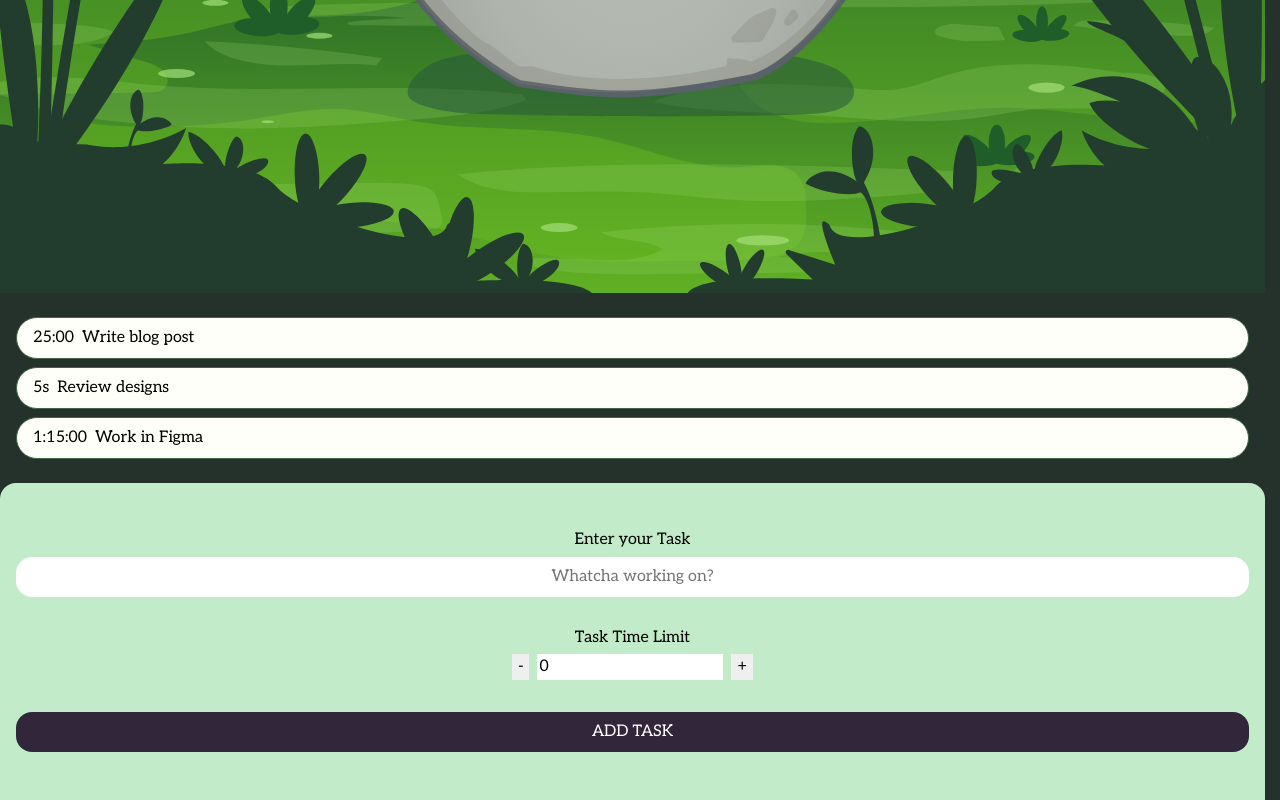
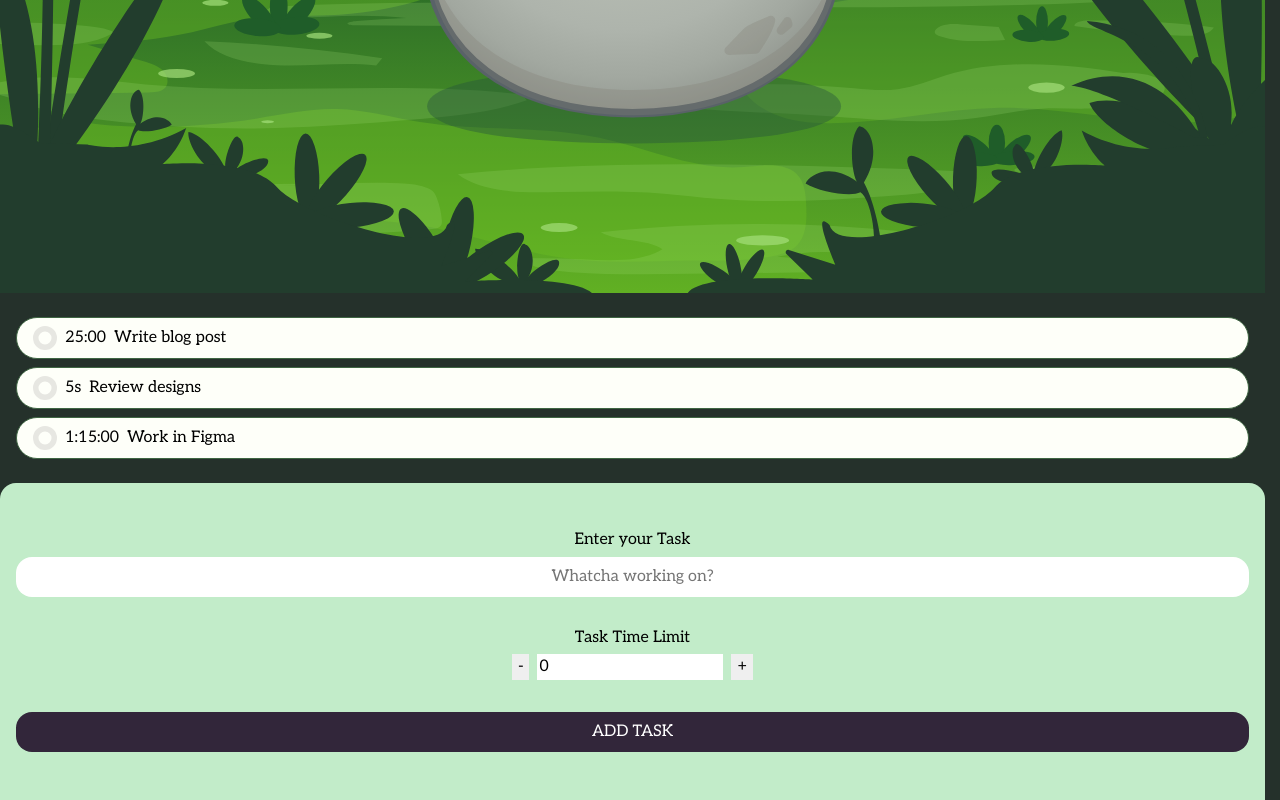
Before and after one commit to GaryWintle/kofun, a Next.js app: page / in a window 1280 px wide. Shown: the part 1052-1852 px from the top of the page. Built offline with nearby package versions, Linux system fonts and the light colour scheme.

Commit message:
added small timers to task list items

```diff
--- a/src/components/CircleTimer/CircleTimer.jsx
+++ b/src/components/CircleTimer/CircleTimer.jsx
@@ -1,11 +1,17 @@
 import styles from '@/components/CircleTimer/CircleTimer.module.css';
 
-const CircleTimer = ({ displayTime, duration }) => {
+const CircleTimer = ({
+  displayTime,
+  duration,
+  timerStrokeWidth = 4,
+  circleWidth = '100%',
+  circlePadding = '5%',
+}) => {
   const currentTime = Math.max(0, displayTime);
 
   const size = 350;
-  const strokeWidth = 4;
-  const backStrokeWidth = 9;
+  const strokeWidth = timerStrokeWidth;
+  const backStrokeWidth = timerStrokeWidth * 2;
   const radius = size / 2 - strokeWidth;
   const circumference = 2 * Math.PI * radius;
   const offset = duration ? circumference * (currentTime / duration) : 0;
@@ -14,7 +20,10 @@ const CircleTimer = ({ displayTime, duration }) => {
 
   return (
     <div className={styles.container}>
-      <svg viewBox="0 0 350 350">
+      <svg
+        style={{ width: circleWidth, padding: circlePadding }}
+        viewBox="0 0 350 350"
+      >
         <defs>
           <radialGradient
             id="timerGradient"
--- a/src/components/CircleTimer/CircleTimer.module.css
+++ b/src/components/CircleTimer/CircleTimer.module.css
@@ -3,11 +3,10 @@
   pointer-events: none;
 }
 
-.container svg {
-  color: rgb(255, 221, 28);
+/* .container svg {
   width: 100%;
   padding: 5%;
-}
+} */
 
 .progressCircle {
   transition: stroke-dashoffset 1s linear;
--- a/src/components/Hero/Hero.jsx
+++ b/src/components/Hero/Hero.jsx
@@ -14,7 +14,7 @@ const Hero = ({ state, dispatch, displayTime, activeTask }) => {
       </div>
 
       <div className={styles.backgroundArt}>
-        <img src="/kofun-background-05.svg" />
+        <img src="/kofun-background-06.svg" />
       </div>
 
       <div className={styles.haniwaCharacter}>
--- a/src/components/TaskListItem/TaskListItem.jsx
+++ b/src/components/TaskListItem/TaskListItem.jsx
@@ -1,6 +1,7 @@
 import clsx from 'clsx';
 import formatTime from '@/utils/formatTime';
 import styles from '@/components/TaskListItem/TaskListItem.module.css';
+import CircleTimer from '../CircleTimer/CircleTimer';
 
 const TaskListItem = ({ task, activeTaskId, dispatch, displayTime }) => {
   return (
@@ -12,11 +13,22 @@ const TaskListItem = ({ task, activeTaskId, dispatch, displayTime }) => {
         dispatch({ type: 'SELECT_TASK', payload: task.id });
       }}
     >
-      <p className="filler">
-        {formatTime(
-          task.id === activeTaskId ? displayTime : task.remainingTime,
-        )}
-      </p>
+      <div className={styles.timeContainer}>
+        <CircleTimer
+          displayTime={
+            task.id === activeTaskId ? displayTime : task.remainingTime
+          }
+          duration={task.duration}
+          timerStrokeWidth={40}
+          circleWidth={'24px'}
+          circlePadding={0}
+        />
+        <p className="filler">
+          {formatTime(
+            task.id === activeTaskId ? displayTime : task.remainingTime,
+          )}
+        </p>
+      </div>
       <p className="filler">{task.text}</p>
     </li>
   );
--- a/src/components/TaskListItem/TaskListItem.module.css
+++ b/src/components/TaskListItem/TaskListItem.module.css
@@ -9,8 +9,13 @@
   border: 1px solid var(--green-600);
 }
 
+.timeContainer {
+  display: flex;
+  gap: var(--sp-01);
+}
+
 .selectedTask {
-  background-color: #2bce8b;
+  background-color: var(--green-400);
   color: white;
   font-weight: var(--font-weight-bold);
 }
```
Also changed, not shown: public/kofun-background-06.svg (added), public/kofun-kofun-pattern-01 copy.svg (added).
